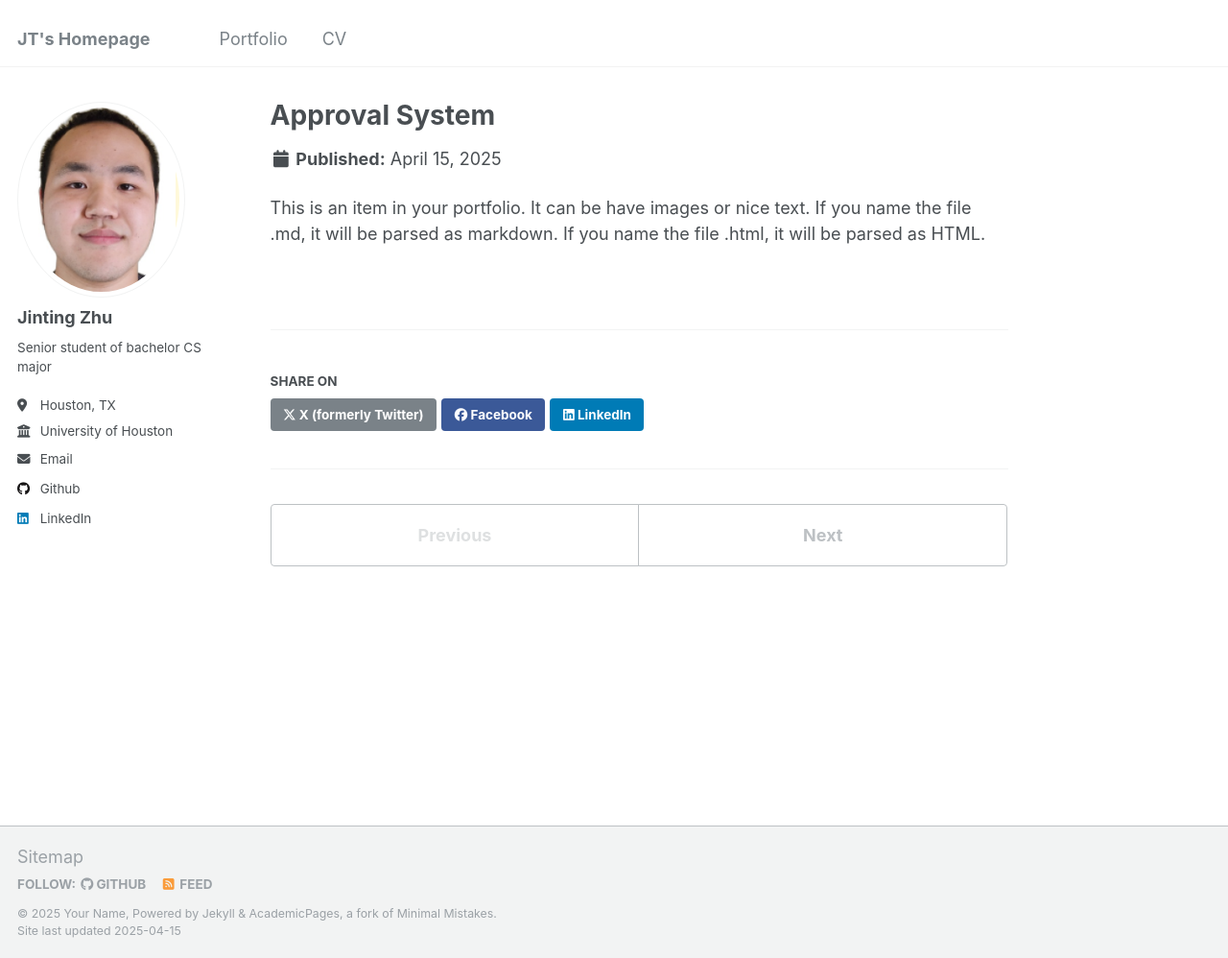
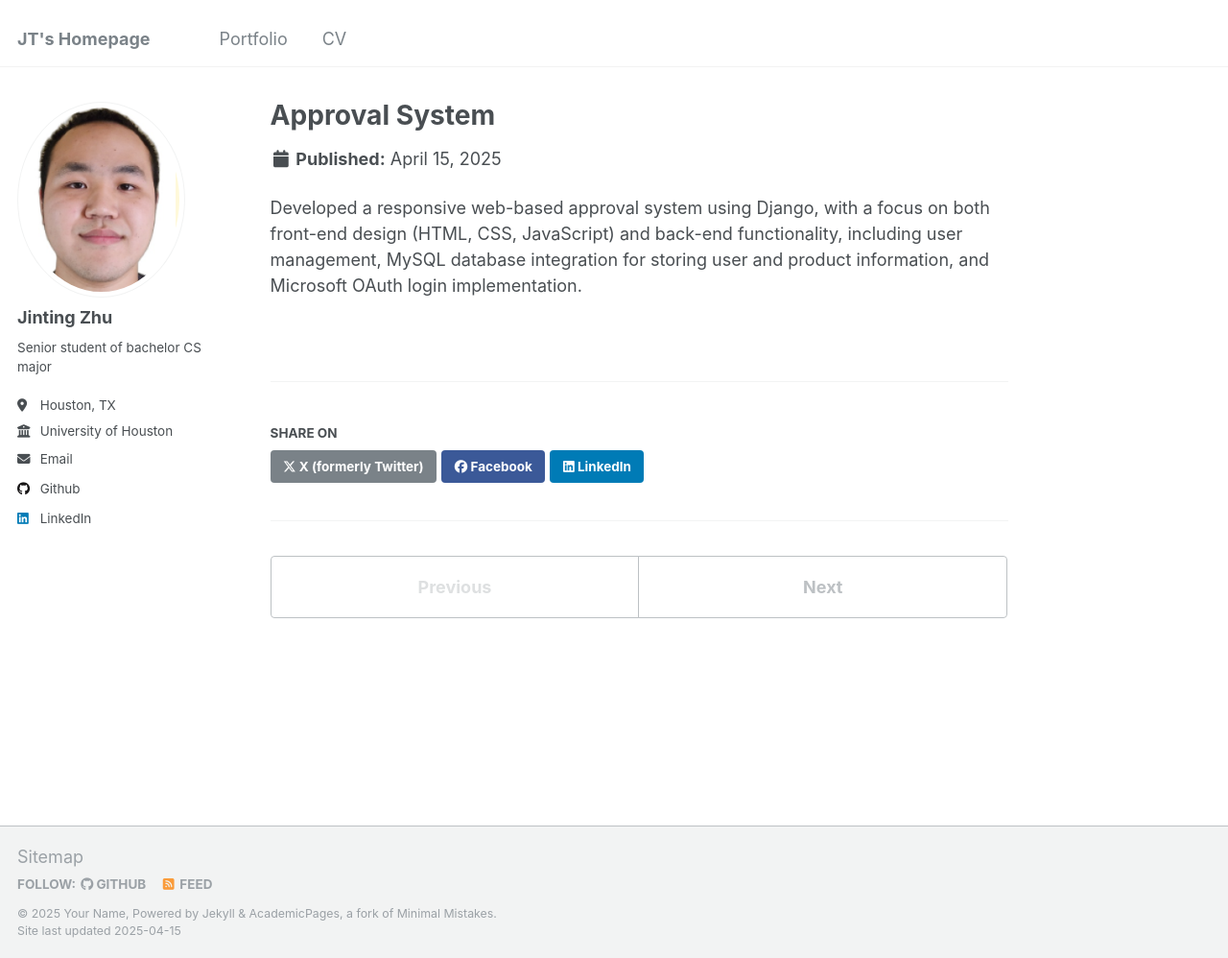
Before and after one commit to jjjzhu-5847/jjjzhu-5847.github.io, a Jekyll site: the page built from _portfolio/portfolio-1.md, in a window 1280 px wide and 998 px high. Shown: the whole window at 96% size. Built offline with Jekyll 4.4.1, drawn with Linux system fonts in a browser that asks for light colours.

Commit message:
Update portfolio-1.md

```diff
--- a/_portfolio/portfolio-1.md
+++ b/_portfolio/portfolio-1.md
@@ -4,4 +4,5 @@ excerpt: "Short description of portfolio item number 1<br/><img src='/images/500
 collection: portfolio
 ---
 
-This is an item in your portfolio. It can be have images or nice text. If you name the file .md, it will be parsed as markdown. If you name the file .html, it will be parsed as HTML.
+Developed a responsive web-based approval system using Django, with a focus on both front-end design (HTML,
+CSS, JavaScript) and back-end functionality, including user management, MySQL database integration for storing user and product information, and Microsoft OAuth login implementation.
```
